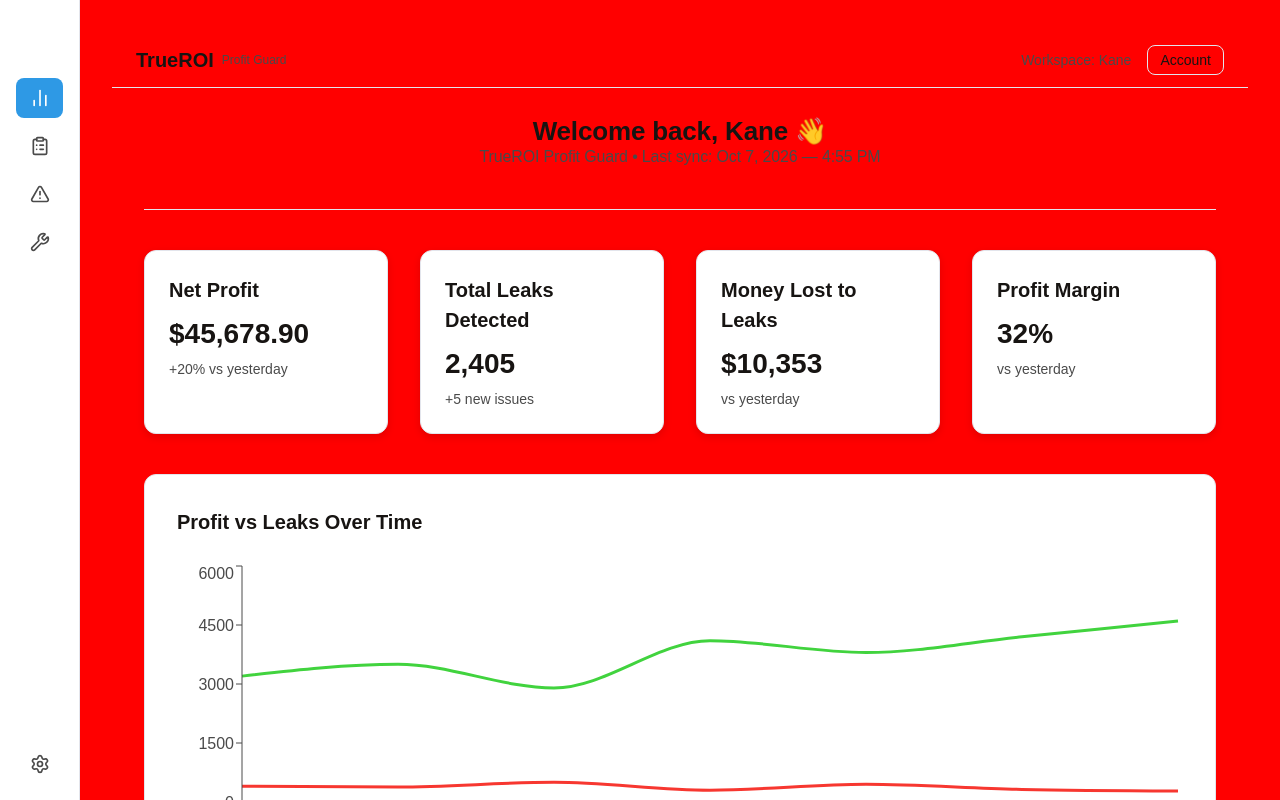
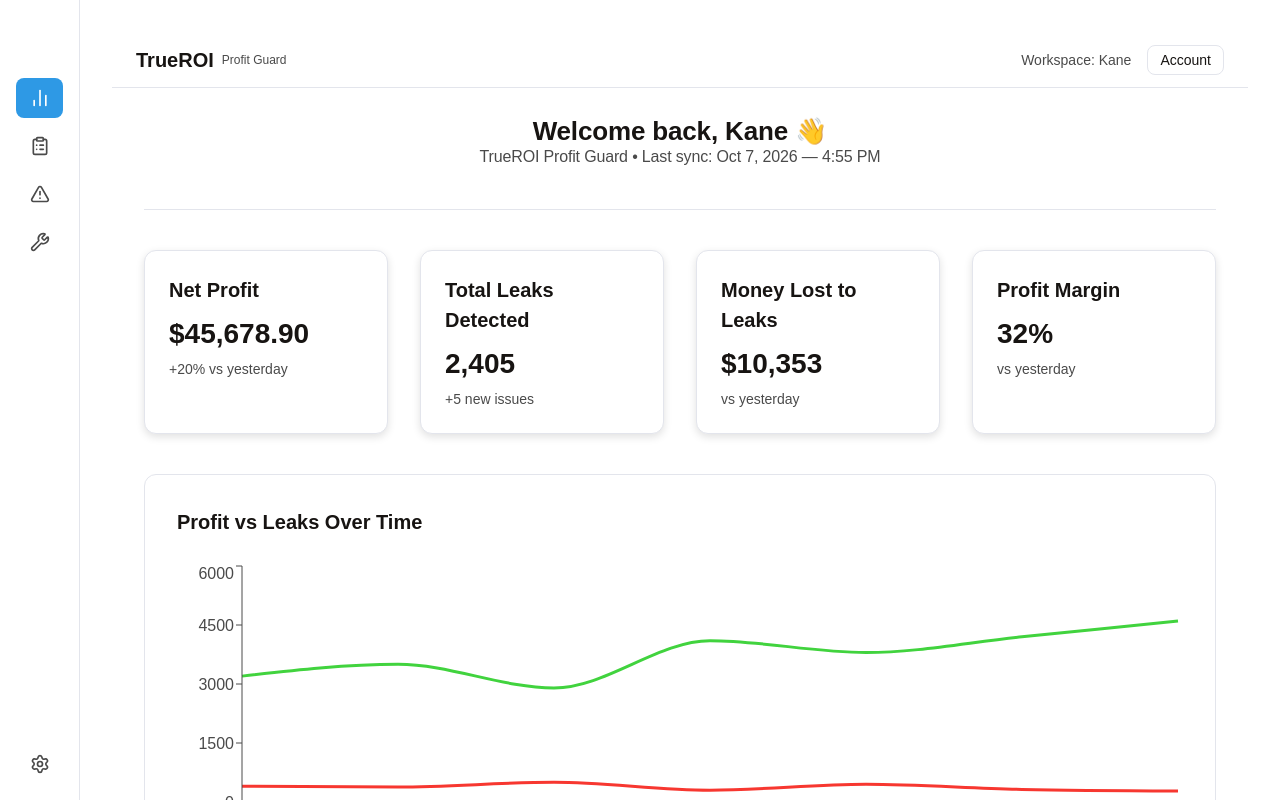
Before and after one commit to TrueROI/trueroi-frontend, a Next.js app: page /dashboard in a window 1280 px wide. Shown: the top 800 px of the page. Built offline with nearby package versions, Linux system fonts and the light colour scheme.

Commit message:
fixed it

```diff
--- a/app/layout.tsx
+++ b/app/layout.tsx
@@ -26,7 +26,7 @@ export default function RootLayout({
     >
       <body
         className="min-h-full"
-        style={{ background: "red" }}
+        style={{ background: "transparent" }}
       >
         <LayoutClientWrapper>
 
--- a/components/LayoutClientWrapper.tsx
+++ b/components/LayoutClientWrapper.tsx
@@ -12,7 +12,7 @@ export default function LayoutClientWrapper({ children }: { children: React.Reac
     <div
       className="flex"
       style={{
-        background: "var(--tr-bg)",
+        background: "transparent",
         color: "var(--tr-text-primary)",
         fontFamily: "var(--font-body)",
       }}
```
